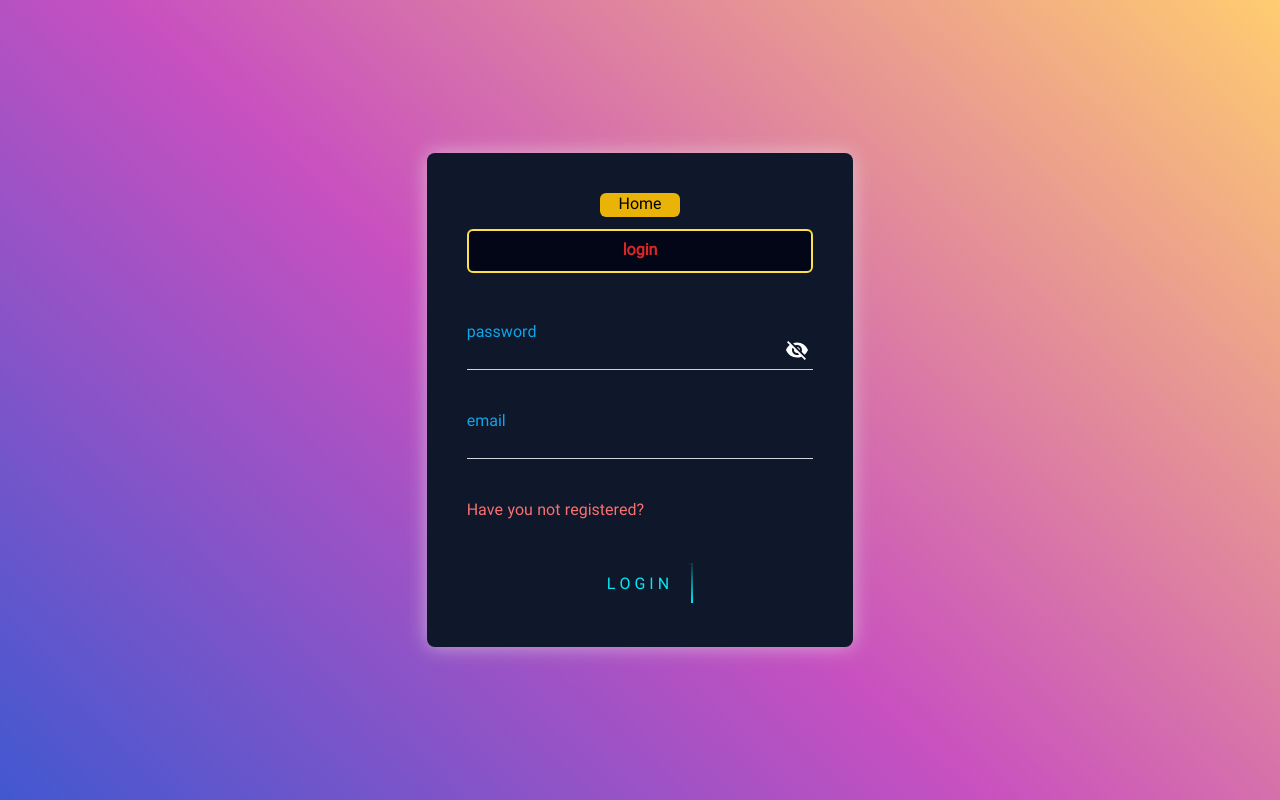
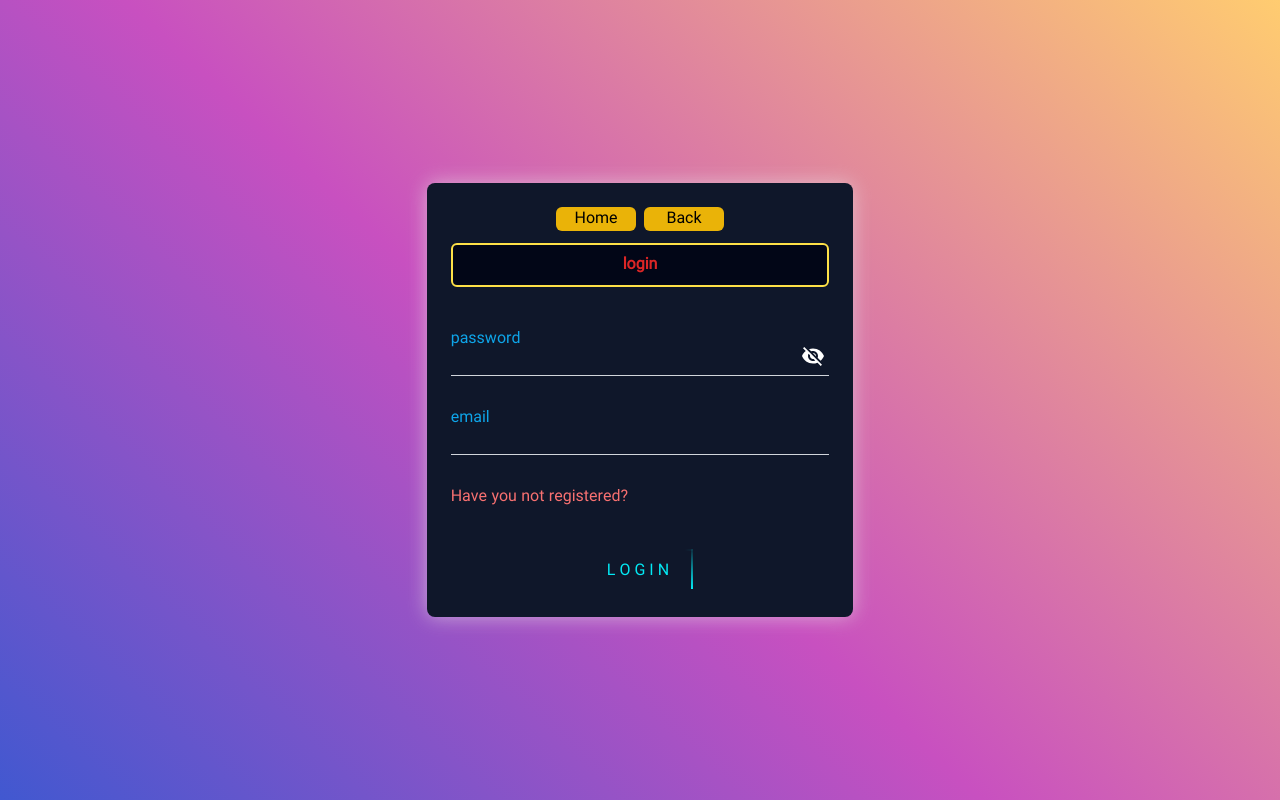
Before and after one commit to sajadjamali/movie-world-v2, a Next.js app: page /auth/login in a window 1280 px wide. Built offline with nearby package versions, Linux system fonts and the light colour scheme.

Commit message:
bug of animation for forms solved

```diff
--- a/src/components/Form.tsx
+++ b/src/components/Form.tsx
@@ -3,6 +3,7 @@ import Link from 'next/link';
 import { toast } from 'react-toastify';
 import React, { useState } from 'react';
 import { IRegisterInfo } from '@/types/auth';
+import { useRouter } from 'next/navigation';
 import { trimedData, expiresDate } from '@/utils/auth';
 import { useForm, SubmitHandler } from "react-hook-form";
 import VisibilityIcon from '@mui/icons-material/Visibility';
@@ -10,8 +11,11 @@ import HourglassTopIcon from '@mui/icons-material/HourglassTop';
 import VisibilityOffIcon from '@mui/icons-material/VisibilityOff';
 import { register as registerUser, login } from '@/services/auth';
 
+const styles = 'bg-yellow-500 rounded-md w-20 block text-center mb-3 hover:bg-rose-600 hover:text-white';
+
 const Form: React.FC<{ type: string, previousPage: string }> = ({ type, previousPage }) => {
 
+    const router = useRouter();
     const [isLoading, setIsLoading] = useState<boolean>(false);
     const [errorMessage, setErrorMssage] = useState<string>('');
     const [showPassword, setShowPassword] = useState<boolean>(false);
@@ -39,10 +43,13 @@ const Form: React.FC<{ type: string, previousPage: string }> = ({ type, previous
     }
 
     return (
-        <section className="auth-box bg-slate-900 p-10 rounded-lg w-11/12 px-10 min-[500px]:w-10/12 sm:w-8/12 md:w-6/12 lg:w-5/12 xl:w-4/12 2xl:w-3/12">
-            <Link href="/home" className='bg-yellow-500 rounded-md mx-auto w-20 block text-center mb-3 hover:bg-rose-600 hover:text-white'>Home</Link>
+        <section className="auth-box relative bg-slate-900 p-6 rounded-lg w-11/12 min-[500px]:w-10/12 sm:w-8/12 md:w-6/12 lg:w-5/12 xl:w-4/12 2xl:w-3/12">
+            <div className='flex justify-center space-x-2'>
+                <Link href="/home" className={styles}>Home</Link>
+                <button onClick={() => router.back()} className={styles}>Back</button>
+            </div>
             <h2 className="text-red-600 bg-slate-950 font-bold text-center border-2 border-yellow-300 rounded-md py-2">{type}</h2>
-            <form onSubmit={handleSubmit(onSubmit)} className="mt-12">
+            <form onSubmit={handleSubmit(onSubmit)} className="mt-10">
                 {
                     type === 'register' &&
                     <>
--- a/src/styles/authForm.css
+++ b/src/styles/authForm.css
@@ -11,7 +11,7 @@
 
 @keyframes auth-box {
   from {
-    top: -500px !important;
+    top: -500px;
   }
 
   to {
@@ -20,7 +20,7 @@
 }
 
 .auth-box .user-box {
-  margin-bottom: 40px;
+  margin-bottom: 30px;
 }
 
 .auth-box .user-box input {
```
